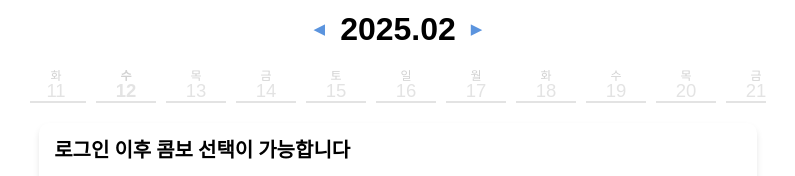
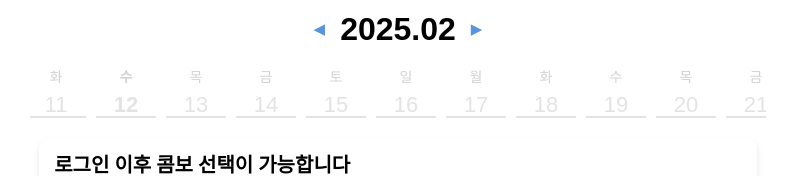
Before and after one commit to kbo-combo/front, a React (Vite) app: page / in a window 1280 px wide. Shown: the part 134-310 px from the top of the page, without its empty margins (242-1037 px from the left). Built offline with nearby package versions, Linux system fonts and the light colour scheme; no server answers.

Commit message:
refactor: 날짜 폰트 크기 변경

```diff
--- a/src/components/game/GameSchedule.style.ts
+++ b/src/components/game/GameSchedule.style.ts
@@ -76,10 +76,11 @@ export const DateItem = styled.div<{ selected: boolean; disabled?: boolean }>`
 `;
 
 export const WeekDay = styled.div`
-  font-size: 1.2rem;
+  font-size: 1.4rem;
   color: ${theme.color.grayDark};
+  margin-bottom: 1rem;
 `;
 
 export const Day = styled.div`
-  font-size: 1.85rem;
+  font-size: 2.2rem;
 `;
```
